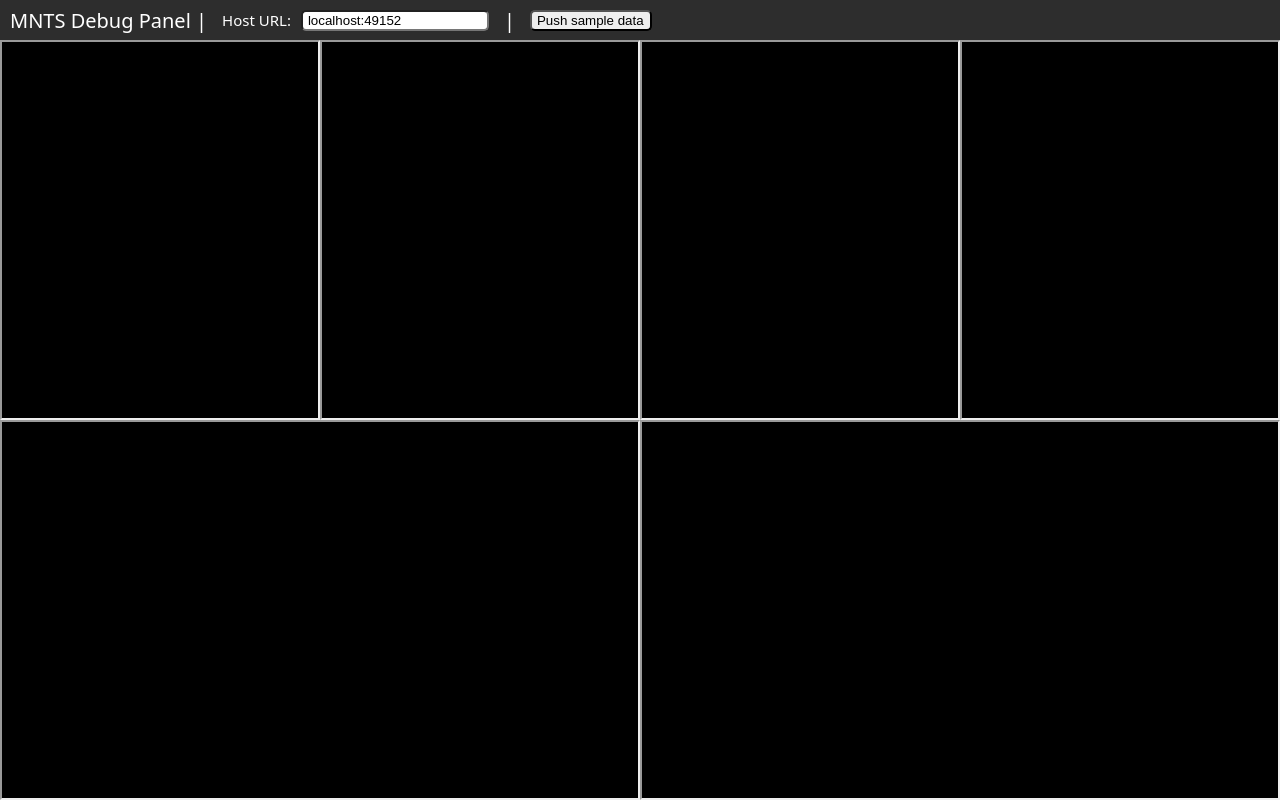
After one commit to YourFurryDeveloper/McTech-Ninja-Timing-System, a Python web app: template templates/debug.html in a window 1280 px wide. The commit adds this page. Run offline with Jinja, Linux system fonts and the light colour scheme; the template is opened without the code that fills it, so the values that code supplies are empty.

Commit message:
Added a debug panel for dev testing

```diff
--- a/server.py
+++ b/server.py
@@ -75,6 +75,10 @@ def buzzer():
 @app.route("/overlay")
 def overlay():
     return render_template("streamoverlay.html")
+
+@app.route("/debugGrid")
+def debug():
+    return render_template("debug.html")
 
 
 @app.route('/api')
--- a/templates/controller.html
+++ b/templates/controller.html
@@ -244,7 +244,7 @@
 
                 elapsed1 = now - startTime;
 
-                if (stopwatch) {
+                if (compytpe = "stopwatch") {
                     elapsed = elapsed1 + oldTime;
                 } else {
                     elapsed2 = elapsed1 + oldTime;
--- /dev/null
+++ b/templates/debug.html
@@ -0,0 +1,143 @@
+<!DOCTYPE html>
+
+<html>
+    <head>
+        <title>McTech Ninja Timing DEBUG GRID</title>
+        <meta name="viewport" content="width=device-width, initial-scale=1, maximum-scale=1, minimum-scale=1, user-scalable=no, viewport-fit=cover">
+        <meta name="apple-mobile-web-app-capable" content="yes">
+    </head>
+
+    <style>
+        html {
+            font-family: system-ui, -apple-system, BlinkMacSystemFont, 'Segoe UI', Roboto, Oxygen, Ubuntu, Cantarell, 'Open Sans', 'Helvetica Neue', sans-serif;
+            background-color: black;
+            color: white;
+            scroll-behavior: smooth;
+        }
+
+        #topbar {
+            position: fixed;
+            height: 40px;
+            top: 0;
+            left: 0;
+            right: 0;
+            background-color: rgb(45, 45, 45);
+            display: flex;
+            align-items: center;
+            padding-left: 10px;
+        }
+
+        #topbarHeader {
+            font-size: 20px;
+            margin-right: 15px;
+        }
+
+        .topbarLabel {
+            font-size: 15px;
+            margin-right: 10px;
+        }
+
+        .topbarInput {
+            border-radius: 5px;
+            padding-left: 5px;
+            outline: none;
+            margin-right: 15px;
+        }
+
+        #mainpanel {
+            position: fixed;
+            top: 40px;
+            bottom: 0;
+            left: 0;
+            right: 0;
+
+            display: flex;
+            flex-wrap: wrap;
+        }
+
+        .sitePageFrame {
+            flex: 1;
+        }
+    </style>
+
+    <body>
+        <div id="topbar">
+            <p id="topbarHeader">MNTS Debug Panel |</p>
+            <p class="topbarLabel">Host URL:</p>
+            <input class="topbarInput" id="rootUrlInp" type="url" value="localhost:49152">
+            <p id="topbarHeader"> | </p>
+            <button class="topbarInput" onclick="pushConfig()">Push sample data</button>
+        </div>
+        <div id="mainpanel">
+            <iframe class="sitePageFrame" src="/config" name="/config"></iframe>
+            <iframe class="sitePageFrame" src="/controller" name="/controller"></iframe>
+            <iframe class="sitePageFrame" src="/timer" name="/timer"></iframe>
+            <iframe class="sitePageFrame" src="/buzzer" name="/buzzer"></iframe>
+            <iframe class="sitePageFrame" src="/" name="/"></iframe>
+            <iframe class="sitePageFrame" src="/overlay" name="/overlay"></iframe>
+        </div>
+
+        <script src="./socket.io.min.js"></script>
+        <script>
+            var socket = io();
+
+            function pushConfig() {
+                let comp_config = {};
+
+                comp_config["comp_type"] = "flow";
+                comp_config["time_limit"] = 1;
+                comp_config["comp_timetype"] = "mins";
+                comp_config["comp_name"] = "McTech Ninja Debug Run";
+                comp_config["comp_division"] = "Mixed";
+                comp_config["course_name"] = "Debug Rig";
+
+                socket.emit("push_compconfig", comp_config);
+                pushCompetitors();
+            }
+
+            function pushCompetitors() {
+                let competitor_data = {};
+
+                for (let i = 1; i < 10; i++) {
+                    let key = `Runner ${i}`;
+                    if (!competitor_data[key]) {
+                        competitor_data[key] = {};
+                    }
+
+                    competitor_data[key]["runner_name"] = `Runner ${i}`;
+                    competitor_data[key]["division"] = `Runner ${i} division`;
+                    competitor_data[key]["place_runorder"] = parseInt(i);
+                    competitor_data[key]["place"] = 0;
+                    competitor_data[key]["result"] = "";
+                    competitor_data[key]["time"] = "";
+                    competitor_data[key]["obstacles"] = 0;
+                    competitor_data[key]["status"] = "waiting";
+                }
+
+                socket.emit("push_competitors", competitor_data);
+                pushObstacles();
+            }
+
+            function pushObstacles() {
+                let obstacles = {};
+
+                for (let i = 0; i < 10; i++) {
+                    let key = `Obstacle ${i}`;
+                    if (!obstacles[key]) {
+                        obstacles[key] = {};
+                    }
+
+                    obstacles[key] = key;
+                }
+
+                socket.emit("push_obstacles", obstacles);
+            }
+
+            document.getElementById("rootUrlInp").addEventListener("input", function() {
+                for (pageFrame of document.getElementsByClassName("sitePageFrame")) {
+                    pageFrame.src = document.getElementById("rootUrlInp").value + pageFrame.name;
+                }
+            })
+        </script>
+    </body>
+</html>
```
Also changed, not shown: comp_config.json (added, +8 -0 lines), obstacles.json (added, +12 -0 lines), runner_data.json (added, +92 -0 lines).
